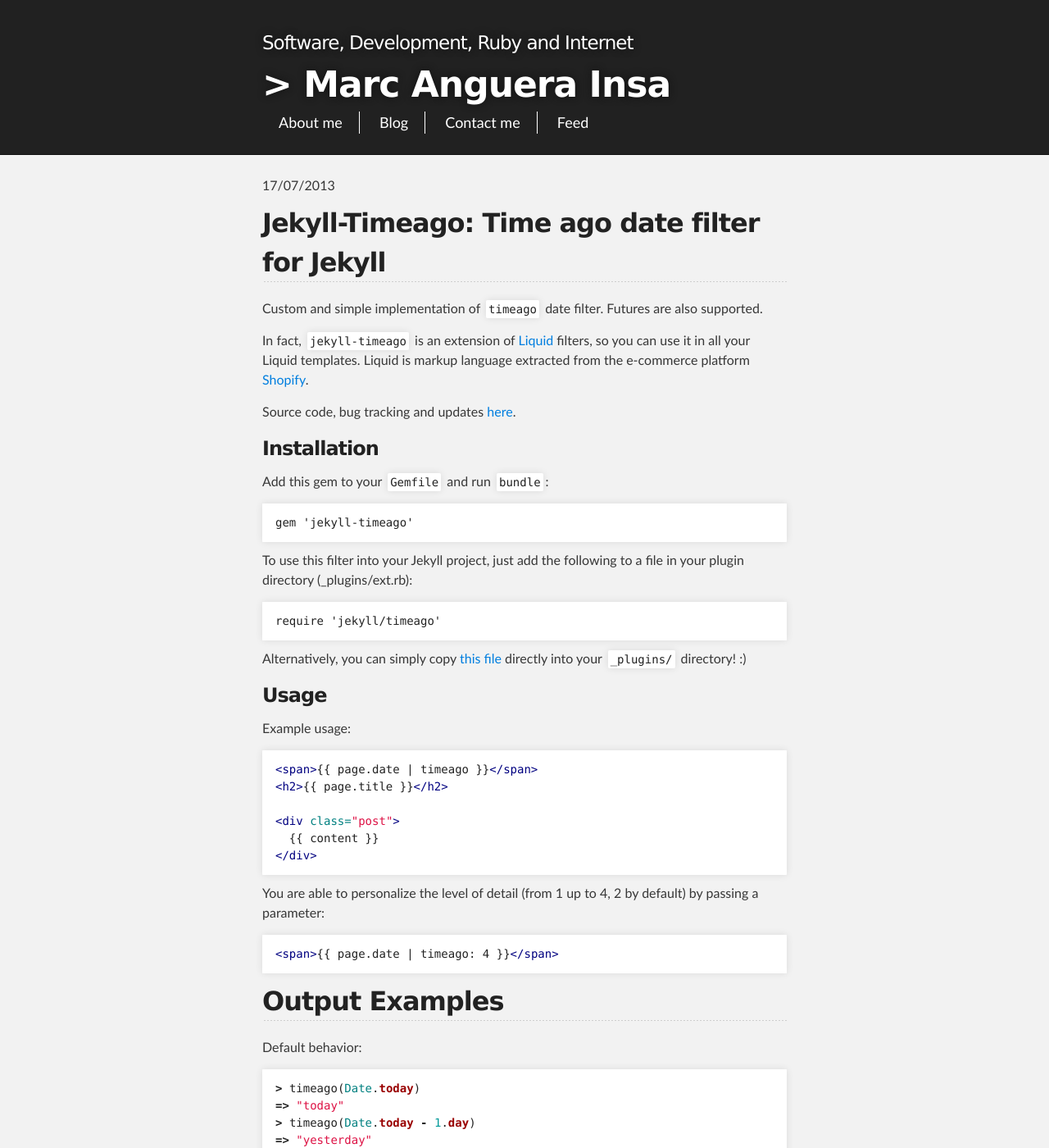
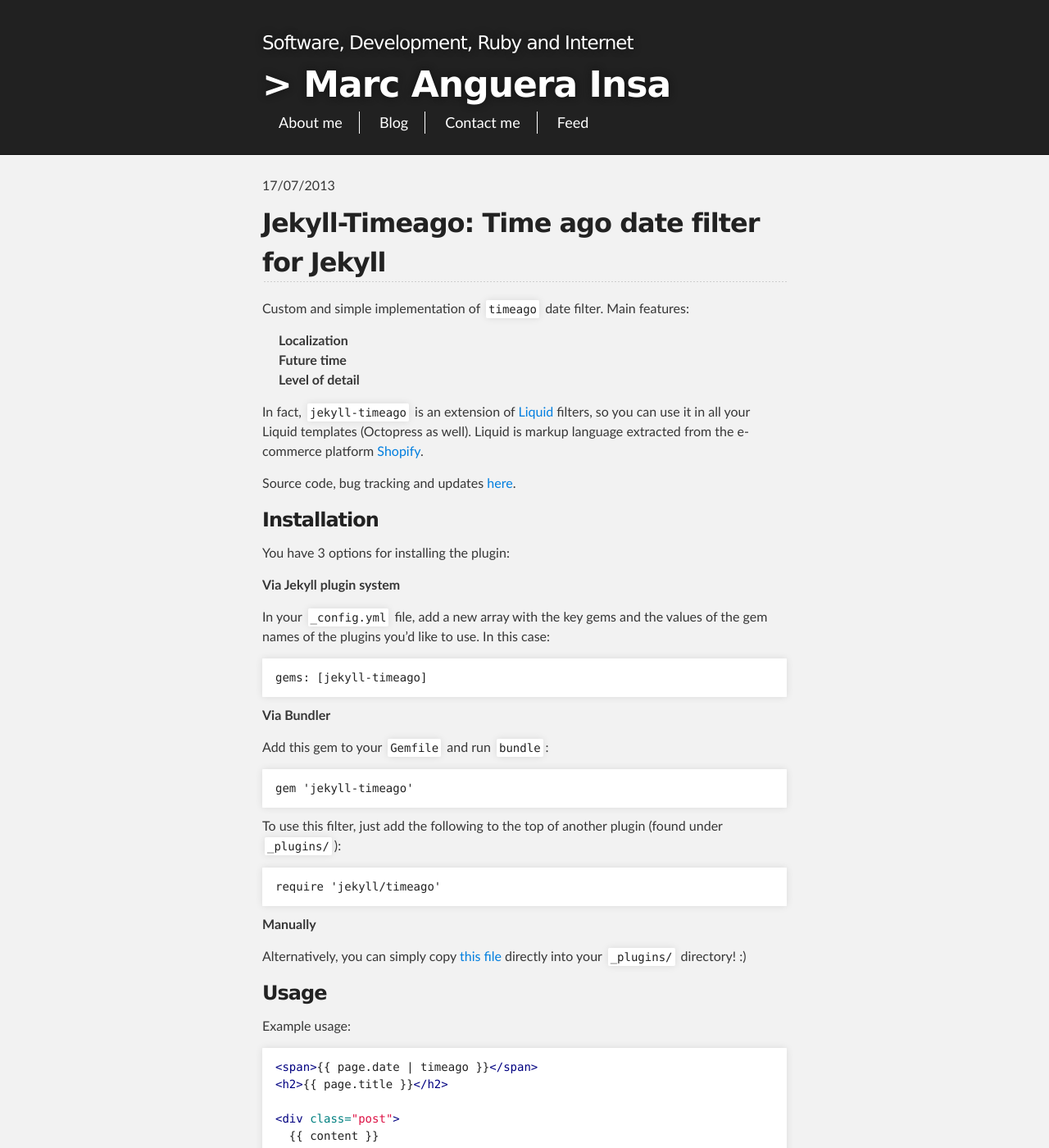
Before and after one commit to markets/markets.github.io, a Jekyll site: the page built from _posts/2013-07-17-jekyll-timeago.markdown, in a window 1280 px wide and 1400 px high. Shown: the whole window at 82% size. Built offline with Jekyll 4.4.1, drawn with Linux system fonts in a browser that asks for light colours; some of the changed text lies outside the part shown.

Commit message:
update jekyll post mentioning localization support

````diff
--- a/_posts/2013-07-17-jekyll-timeago.markdown
+++ b/_posts/2013-07-17-jekyll-timeago.markdown
@@ -4,24 +4,42 @@ title:  "Jekyll-Timeago: Time ago date filter for Jekyll"
 date:   2013-07-17
 ---
 
-Custom and simple implementation of `timeago` date filter. Futures are also supported.
+Custom and simple implementation of `timeago` date filter. Main features:
 
-In fact, `jekyll-timeago` is an extension of <a href="https://github.com/Shopify/liquid" target="_blank">Liquid</a> filters, so you can use it in all your Liquid templates. Liquid is markup language extracted from the e-commerce platform <a href="http://www.shopify.com/" target="_blank">Shopify</a>.
+* **Localization**
+* **Future time**
+* **Level of detail**
+
+In fact, `jekyll-timeago` is an extension of <a href="https://github.com/Shopify/liquid" target="_blank">Liquid</a> filters, so you can use it in all your Liquid templates (Octopress as well). Liquid is markup language extracted from the e-commerce platform <a href="http://www.shopify.com/" target="_blank">Shopify</a>.
 
 Source code, bug tracking and updates <a href="https://github.com/markets/jekyll-timeago" target="_blank">here</a>.
 
 ### Installation
+You have 3 options for installing the plugin:
+
+**Via Jekyll plugin system**
+
+In your `_config.yml` file, add a new array with the key gems and the values of the gem names of the plugins you’d like to use. In this case:
+
+```
+gems: [jekyll-timeago]
+```
+
+**Via Bundler**
+
 Add this gem to your `Gemfile` and run `bundle`:
 
 ```
 gem 'jekyll-timeago'
 ```
 
-To use this filter into your Jekyll project, just add the following to a file in your plugin directory (_plugins/ext.rb):
+To use this filter, just add the following to the top of another plugin (found under `_plugins/`):
 
 ```
 require 'jekyll/timeago'
 ```
+
+**Manually**
 
 Alternatively, you can simply copy [this file](https://github.com/markets/jekyll-timeago/blob/master/lib/jekyll/timeago.rb) directly into your `_plugins/` directory! :)
 
@@ -46,6 +64,29 @@ You are able to personalize the level of detail (from 1 up to 4, 2 by default) b
 {% endraw %}
 {% endhighlight %}
 
+## Localization
+The plugin allows you to modify the strings needed to build the time ago sentences. For do this, you must add some extra keys to your `_config.yml`. You can simply copy them from [this example file](https://github.com/markets/jekyll-timeago/blob/master/_config.yml.example) and translate it to your site's language. Sample:
+
+{% highlight yaml %}
+jekyll_timeago:
+  today: 'today'
+  yesterday: 'yesterday'
+  tomorrow: 'tomorrow'
+  and: 'and'
+  suffix: 'ago'
+  prefix: ''
+  suffix_future: 'in'
+  prefix_future: ''
+  years: 'years'
+  year: 'year'
+  months: 'months'
+  month: 'month'
+  weeks: 'weeks'
+  week: 'week'
+  days: 'days'
+  day: 'day'
+{% endhighlight %}
+
 ## Output Examples
 Default behavior:
 {% highlight ruby %}
--- a/index.html
+++ b/index.html
@@ -5,9 +5,9 @@ title: Marc Anguera Insa - Software, Development, Ruby and Internet
 
 <p>Hi! What's up?</p>
 
-<p>I'm <strong>Marc Anguera Insa</strong>. I'm developer. I live in Barcelona.</p>
+<p>I'm <strong>Marc Anguera Insa</strong>. A developer based in Barcelona.</p>
 
-<p>I'm passionate about building web applications using Ruby and Ruby on Rails.</p>
+<p>I'm passionate about building web applications using Ruby, Rails and Javascript.</p>
 
 <p>If you are interested you can find more information <a href="/about/">here</a>. Also, you can <a href="/contact/">contact me</a> or take a look at my <a href="/blog/">blog</a>.</p>
 
````
Also changed, not shown: other parts of _posts/2013-07-17-jekyll-timeago.markdown (+2 -2 lines).
